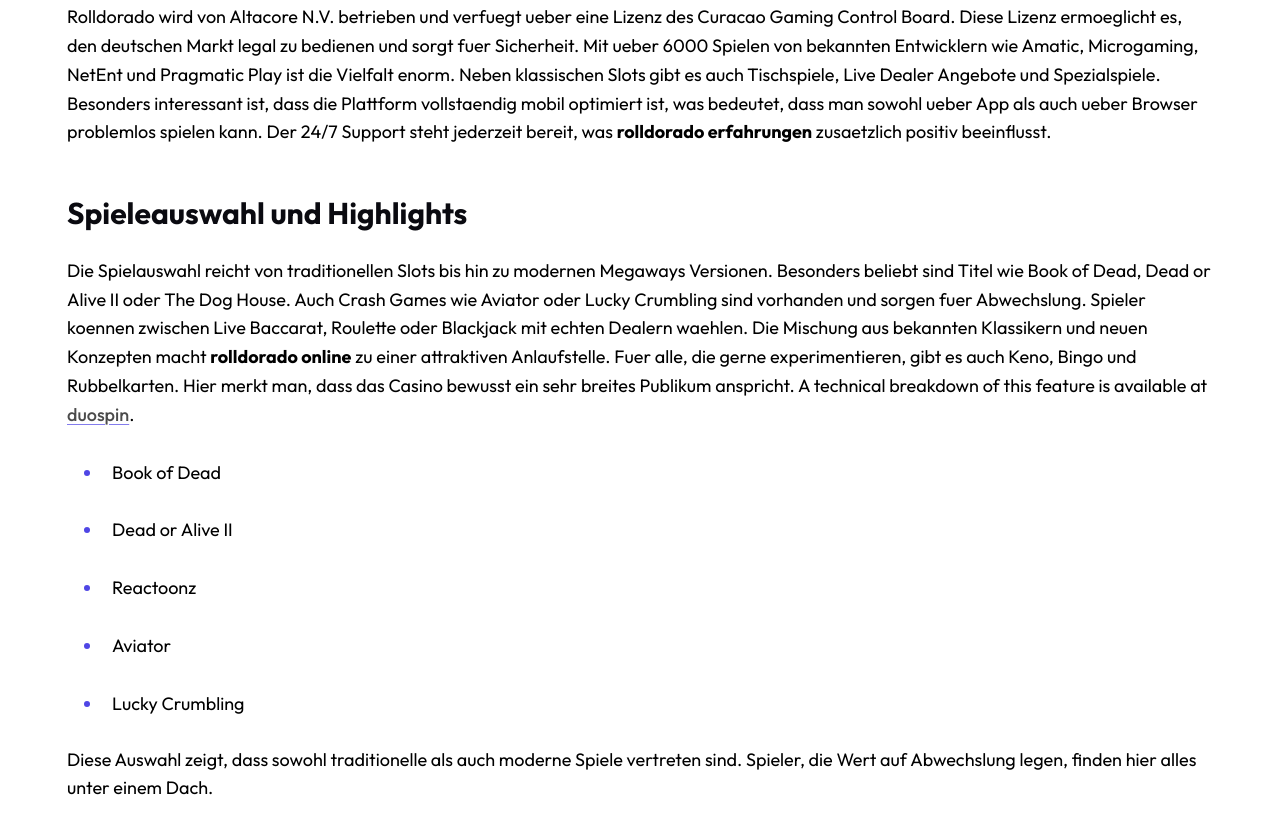
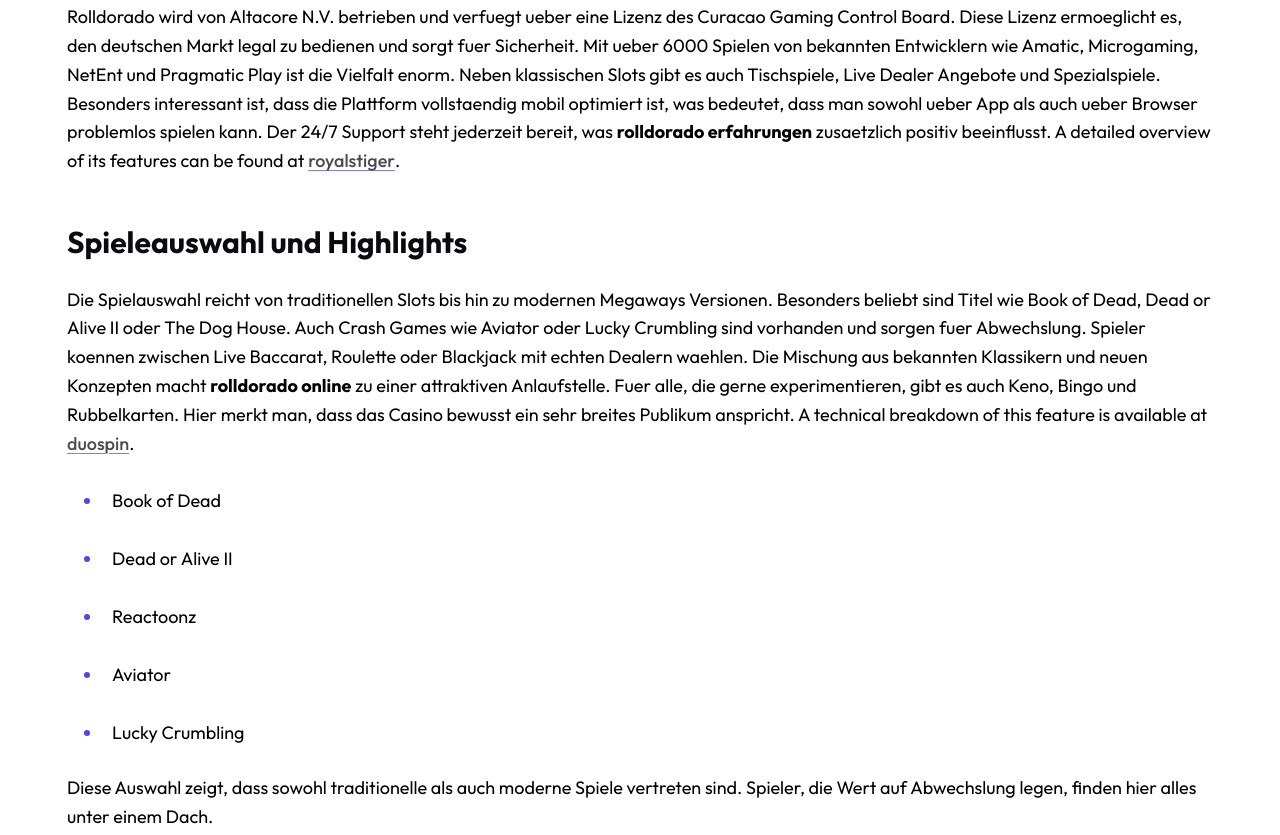
Before and after one commit to axh-00/roll-dorado-casino.de, a plain HTML site: page index.html in a window 1280 px wide. Shown: the part 1505-2340 px from the top of the page. Drawn offline with Linux system fonts and the light colour scheme.

Commit message:
Update index.html

```diff
--- a/index.html
+++ b/index.html
@@ -259,7 +259,7 @@ Slots gibt es auch Tischspiele, Live Dealer Angebote und Spezialspiele.
 Besonders interessant ist, dass die Plattform vollstaendig mobil
 optimiert ist, was bedeutet, dass man sowohl ueber App als auch ueber
 Browser problemlos spielen kann. Der 24/7 Support steht jederzeit
-bereit, was <strong>rolldorado erfahrungen</strong> zusaetzlich positiv beeinflusst.</p>
+bereit, was <strong>rolldorado erfahrungen</strong> zusaetzlich positiv beeinflusst. A detailed overview of its features can be found at <a href="https://royalstigers.it" title="royalstiger">royalstiger</a>.</p>
 <h3 id="spieleauswahl-und-highlights"><strong>Spieleauswahl und Highlights</strong></h3>
 <p>Die Spielauswahl reicht von traditionellen Slots bis hin zu modernen
 Megaways Versionen. Besonders beliebt sind Titel wie Book of Dead, Dead
```
